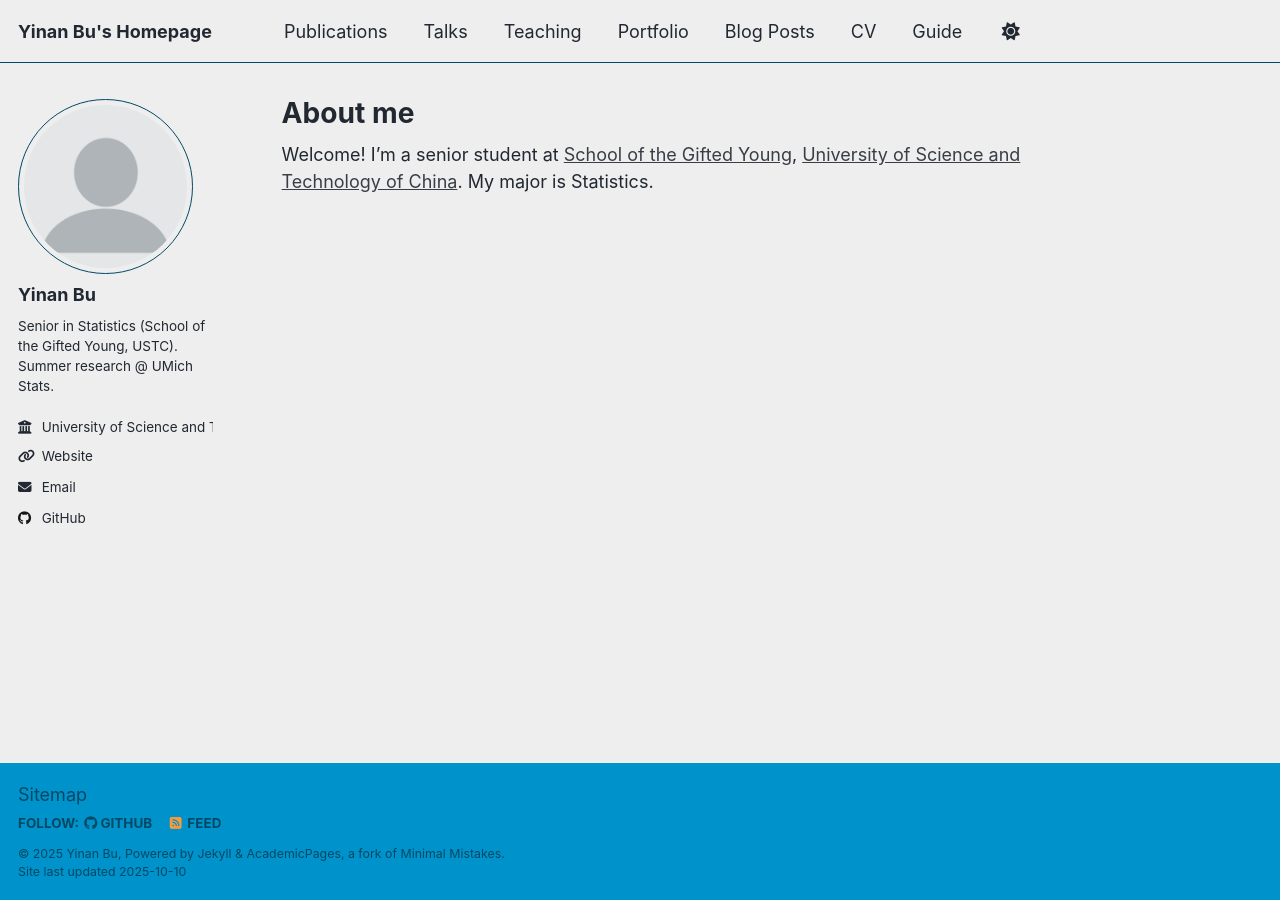
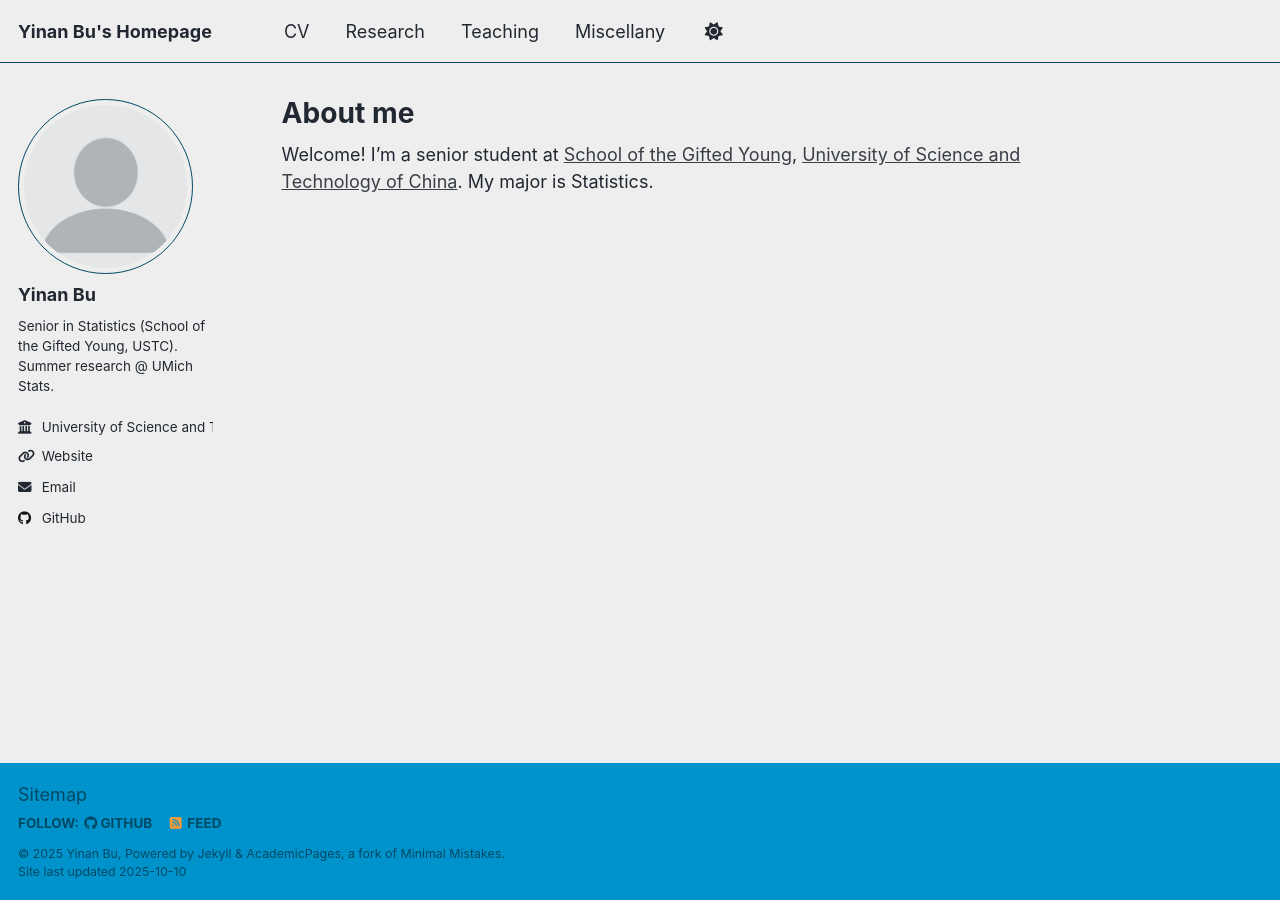
Before and after one commit to yinanbu/yinanbu.github.io, a Jekyll site: the page built from _pages/about.md, in a window 1280 px wide. Built offline with Jekyll 4.4.1, drawn with Linux system fonts in a browser that asks for light colours; a script that is not in the unit is left out.

Commit message:
Update navigation.yml

```diff
--- a/_data/navigation.yml
+++ b/_data/navigation.yml
@@ -8,26 +8,15 @@
 #      Markdown formatted page while the second is generated using JSON.
 
 main:
-  - title: "Publications"
-    url: /publications/
 
-  - title: "Talks"
-    url: /talks/
+  - title: "CV"
+    url: /cv/
+
+  - title: "Research"
+    url: /research/
 
   - title: "Teaching"
     url: /teaching/
 
-  - title: "Portfolio"
-    url: /portfolio/
-
-  - title: "Blog Posts"
-    url: /year-archive/
-
-  - title: "CV"
-    url: /cv/
-
-  # - title: "CV"
-  #   url: /cv-json/
-
-  - title: "Guide"
-    url: /markdown/
+  - title: "Miscellany"
+    url: /misc/
```
